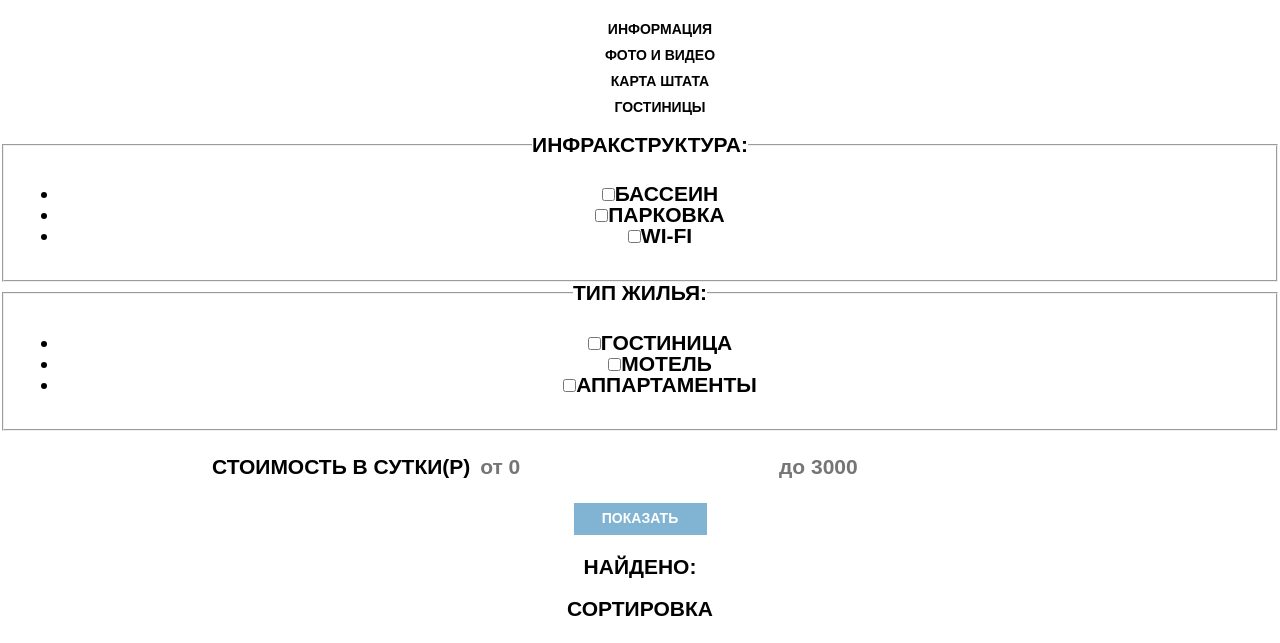
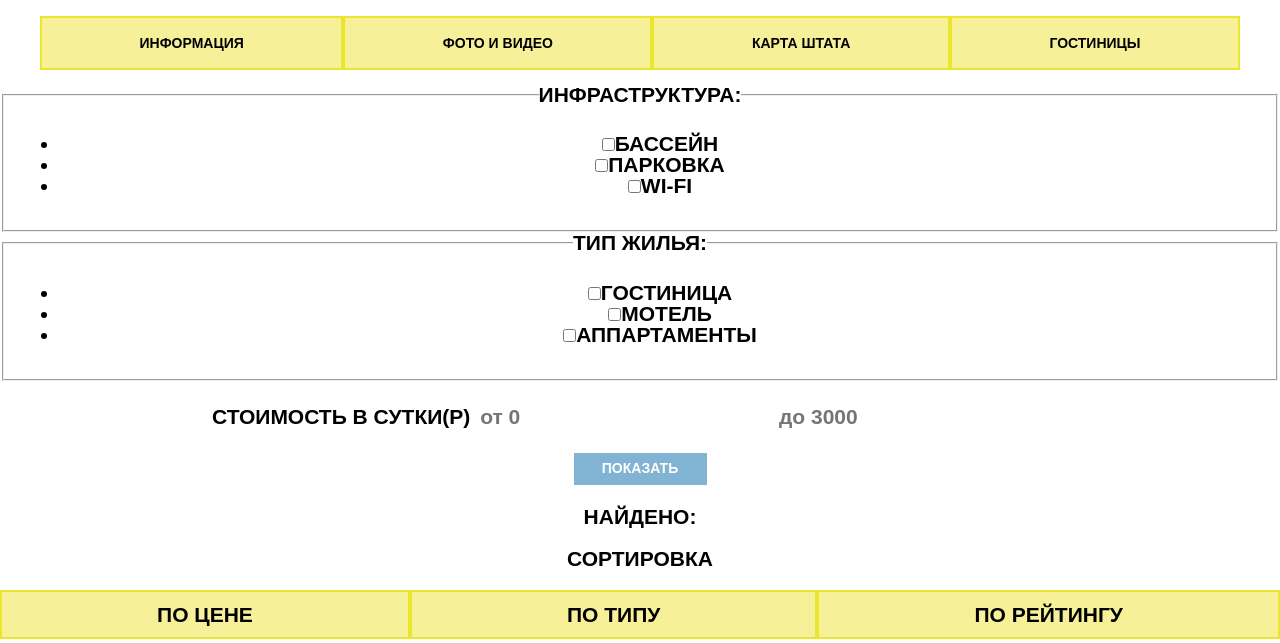
Before and after one commit to Ayrat-Ilyasov/1059679-sedona-25, a plain HTML site: page catalog.html in a window 1280 px wide. Shown: the part 77-720 px from the top of the page. Drawn offline with nearby package versions, Linux system fonts and the light colour scheme.

Commit message:
Исправляет грамм ошибки
Исправляет грамматические ошибки

```diff
--- a/catalog.html
+++ b/catalog.html
@@ -28,10 +28,10 @@
 
           <form class="filter-form" action="https://echo.htmlacademy.ru" method="post">
 			<fieldset>
-				<legend>Инфракструктура:</legend>
+				<legend>Инфраструктура:</legend>
 					<ul class="filter-elements">
 						<li>
-							<input type="checkbox" name="Swimmingpull">Бассеин
+							<input type="checkbox" name="Swimmingpull">Бассейн
 						</li>
 						<li>
 							<input type="checkbox" name="Parking">Парковка
--- a/css/style.css
+++ b/css/style.css
@@ -22,6 +22,10 @@ a{
 	color: #000000;
 	list-style: none;
 	background-color: #ffffff;
+	width: 1200px;
+	margin: 0 auto;
+	padding: 0 10px;
+
 }
 .main-navigation a{
 	color: #000000;
@@ -35,6 +39,30 @@ a{
 }
 .site-navigation {
 	list-style: none;
+	display: flex;
+	flex-wrap: wrap;
+	padding:0;
+	background: rgba(234, 255, 45, 0.2);
+	box-shadow: inset 0 0 0 2px rgb(234, 255, 45);
+	justify-content: space-between;
+
+
+}
+.site-navigation li {
+	display: block;
+	padding: 0px;
+	background: rgba(234, 200, 45, 0.2);
+	box-shadow: inset 0 0 0 2px rgb(234, 200, 45);
+	vertical-align: middle;
+	margin:0px;
+	flex-grow: 1;
+}
+.site-navigation a {
+	display: block;
+	padding: 14px 20px;
+	background: rgba(234, 230, 45, 0.2);
+	box-shadow: inset 0 0 0 2px rgb(234, 230, 45);
+	vertical-align: middle;
 }
 .list-of-benefits {
 	list-style: none;
```
Also changed, not shown: index.html (+4 -3 lines).
